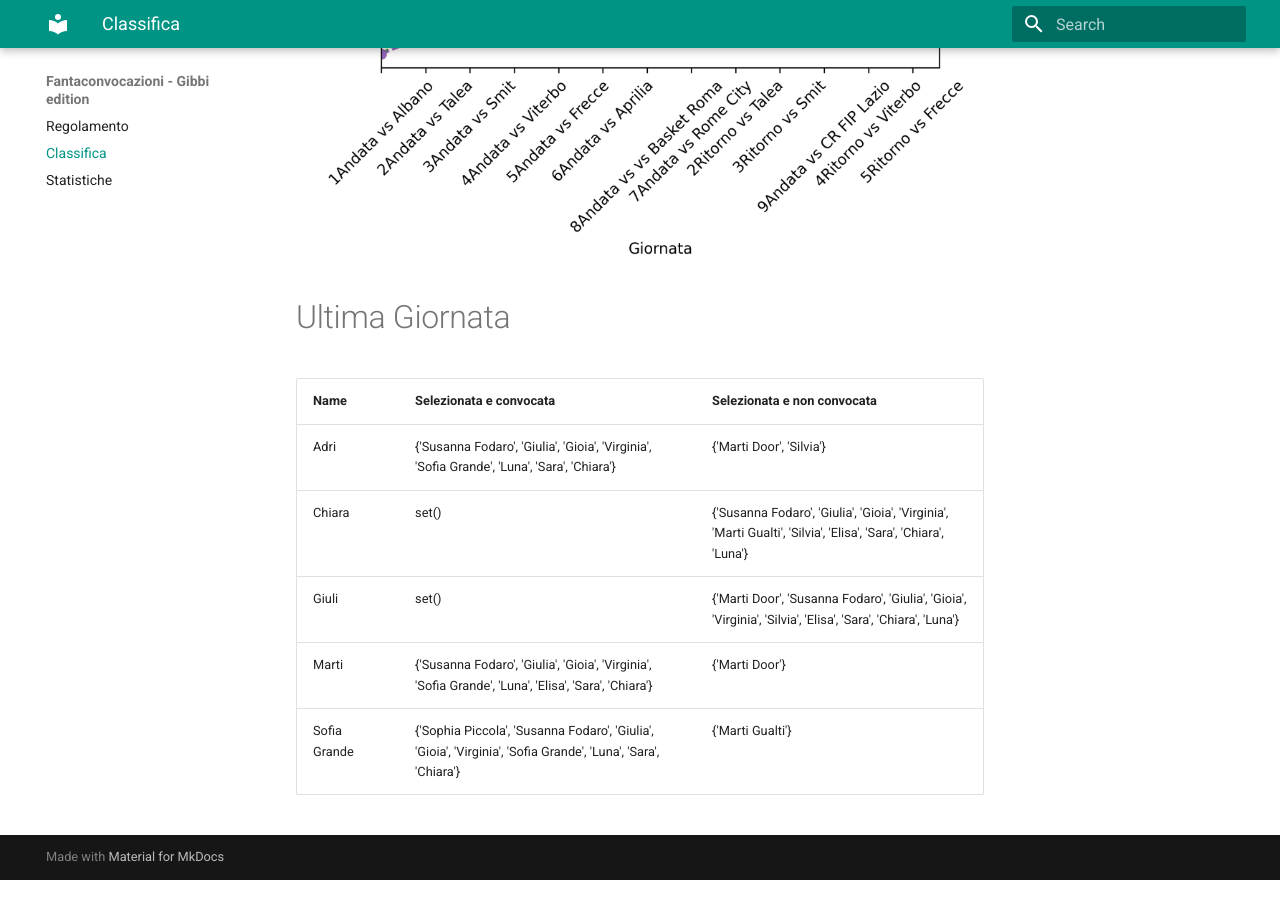
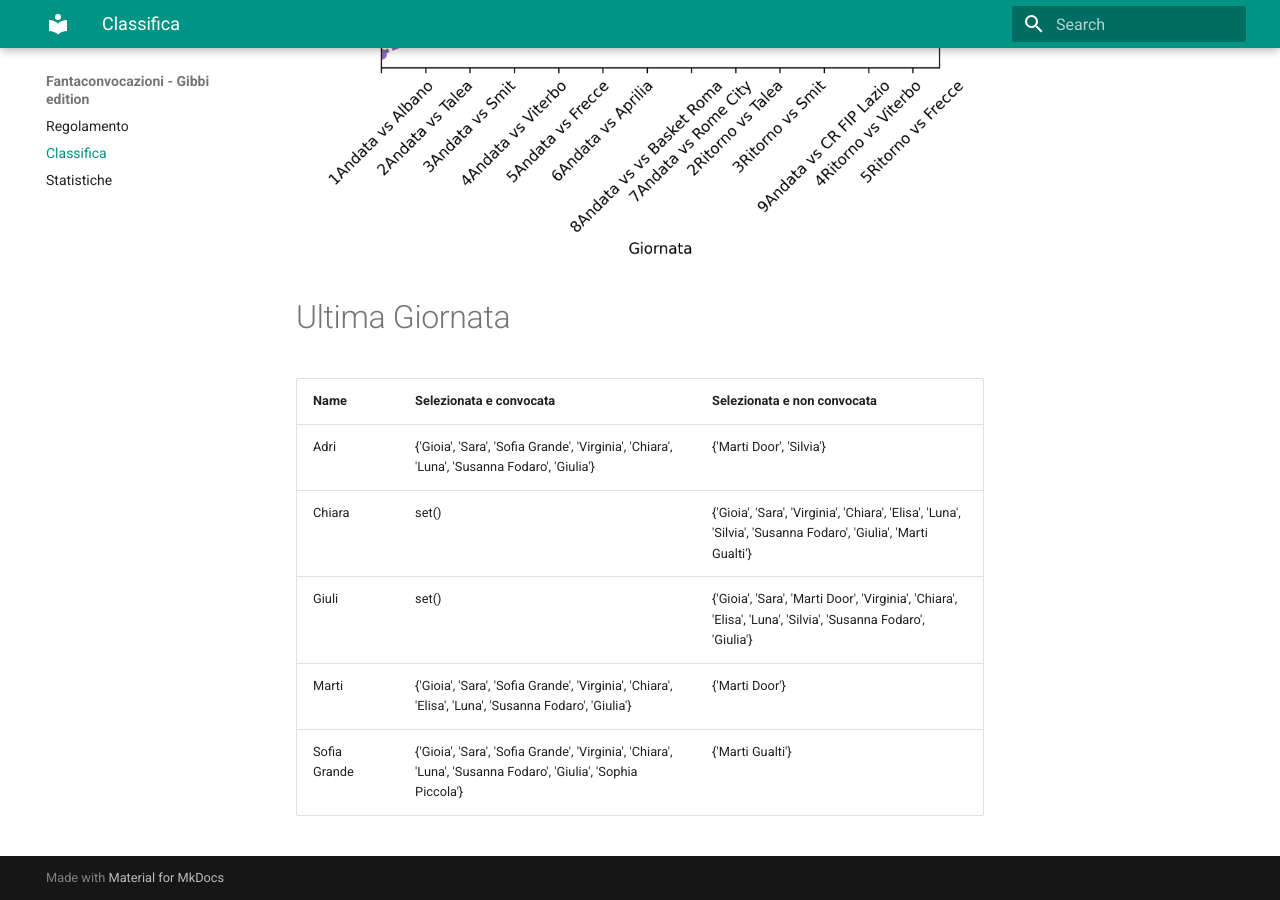
Before and after one commit to martinig94/fantagibbi, an MkDocs documentation site: the page built from docs/Classifica.md, in a window 1280 px wide and 900 px high, scrolled down 851 px. Built offline with MkDocs 1.6.1 and Material for MkDocs 9.7.7, drawn with Linux system fonts in a browser that asks for light colours.

Commit message:
Auto-update from main.py

```diff
--- a/docs/Classifica.md
+++ b/docs/Classifica.md
@@ -18,9 +18,9 @@
 <!-- START_TABLE CORRECT -->
 | Name         | Selezionata e convocata                                                                                       | Selezionata e non convocata                                                                                    |
 |:-------------|:--------------------------------------------------------------------------------------------------------------|:---------------------------------------------------------------------------------------------------------------|
-| Adri         | {'Susanna Fodaro', 'Giulia', 'Gioia', 'Virginia', 'Sofia Grande', 'Luna', 'Sara', 'Chiara'}                   | {'Marti Door', 'Silvia'}                                                                                       |
-| Chiara       | set()                                                                                                         | {'Susanna Fodaro', 'Giulia', 'Gioia', 'Virginia', 'Marti Gualti', 'Silvia', 'Elisa', 'Sara', 'Chiara', 'Luna'} |
-| Giuli        | set()                                                                                                         | {'Marti Door', 'Susanna Fodaro', 'Giulia', 'Gioia', 'Virginia', 'Silvia', 'Elisa', 'Sara', 'Chiara', 'Luna'}   |
-| Marti        | {'Susanna Fodaro', 'Giulia', 'Gioia', 'Virginia', 'Sofia Grande', 'Luna', 'Elisa', 'Sara', 'Chiara'}          | {'Marti Door'}                                                                                                 |
-| Sofia Grande | {'Sophia Piccola', 'Susanna Fodaro', 'Giulia', 'Gioia', 'Virginia', 'Sofia Grande', 'Luna', 'Sara', 'Chiara'} | {'Marti Gualti'}                                                                                               |
+| Adri         | {'Gioia', 'Sara', 'Sofia Grande', 'Virginia', 'Chiara', 'Luna', 'Susanna Fodaro', 'Giulia'}                   | {'Marti Door', 'Silvia'}                                                                                       |
+| Chiara       | set()                                                                                                         | {'Gioia', 'Sara', 'Virginia', 'Chiara', 'Elisa', 'Luna', 'Silvia', 'Susanna Fodaro', 'Giulia', 'Marti Gualti'} |
+| Giuli        | set()                                                                                                         | {'Gioia', 'Sara', 'Marti Door', 'Virginia', 'Chiara', 'Elisa', 'Luna', 'Silvia', 'Susanna Fodaro', 'Giulia'}   |
+| Marti        | {'Gioia', 'Sara', 'Sofia Grande', 'Virginia', 'Chiara', 'Elisa', 'Luna', 'Susanna Fodaro', 'Giulia'}          | {'Marti Door'}                                                                                                 |
+| Sofia Grande | {'Gioia', 'Sara', 'Sofia Grande', 'Virginia', 'Chiara', 'Luna', 'Susanna Fodaro', 'Giulia', 'Sophia Piccola'} | {'Marti Gualti'}                                                                                               |
 <!-- END_TABLE CORRECT -->
```
